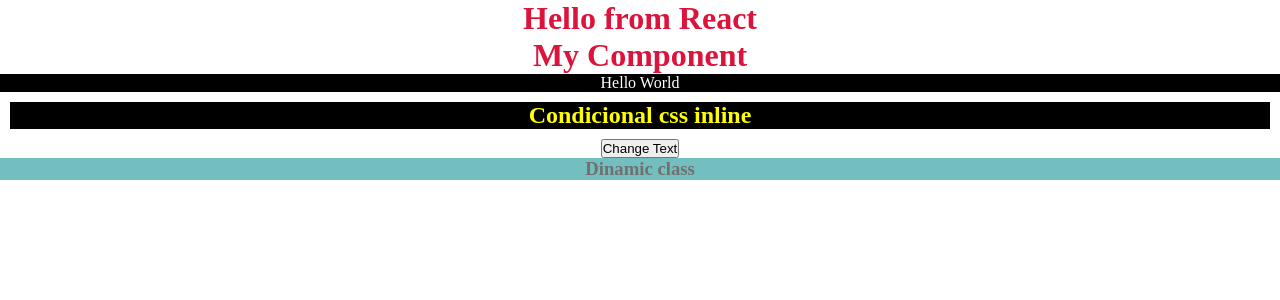
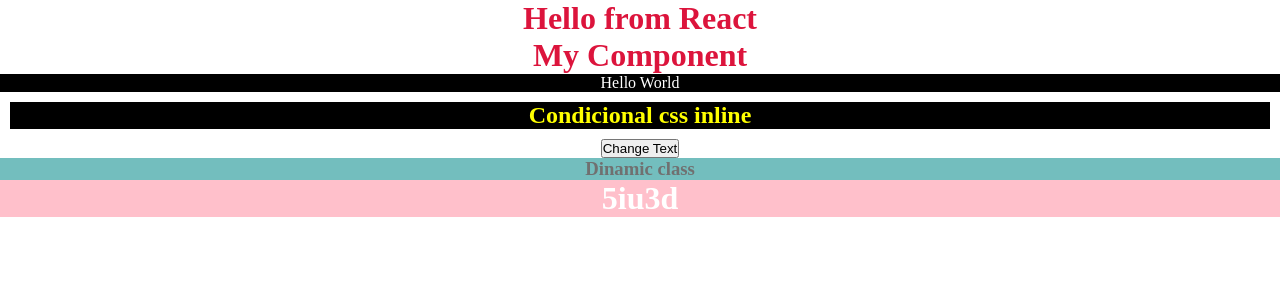
Before and after one commit to Victor-Palha/React-Estudos, a React (Create React App) app in the folder Estudos/react-css/: page / in a window 1280 px wide. Shown: the top 300 px of the page. Built offline with nearby package versions, Linux system fonts and the light colour scheme.

Commit message:
CSS module

```diff
--- a/Estudos/react-css/src/App.js
+++ b/Estudos/react-css/src/App.js
@@ -2,6 +2,7 @@
 import './App.css';
 import MyComponent from './components/MyComponent';
 import {useState} from "react"
+import Title from './components/Title';
 
 function App() {
   const [vali, setVali] = useState(10)
@@ -24,6 +25,8 @@ function App() {
       <button onClick={handleText}>Change Text</button>
       {/* Dinamic class */}
       <h3 className={dinamic ? "true-title" : "false-title"}>Dinamic class</h3>
+      {/* CSS module */}
+      <Title/>
     </div>
   );
 }
--- /dev/null
+++ b/Estudos/react-css/src/components/Title.js
@@ -0,0 +1,10 @@
+
+import React from 'react'
+import styles from "./Title.module.scss"
+const Title = () => {
+  return (
+    <div><h1 className={styles.my_title}>5iu3d</h1></div>
+  )
+}
+
+export default Title
--- /dev/null
+++ b/Estudos/react-css/src/components/Title.module.scss
@@ -0,0 +1,9 @@
+.my_title{
+    background-color: pink;
+    color: white;
+    transition: 0.9s;
+    cursor: pointer;
+}
+.my_title:hover{
+    transform: rotate(180deg);
+}
```
